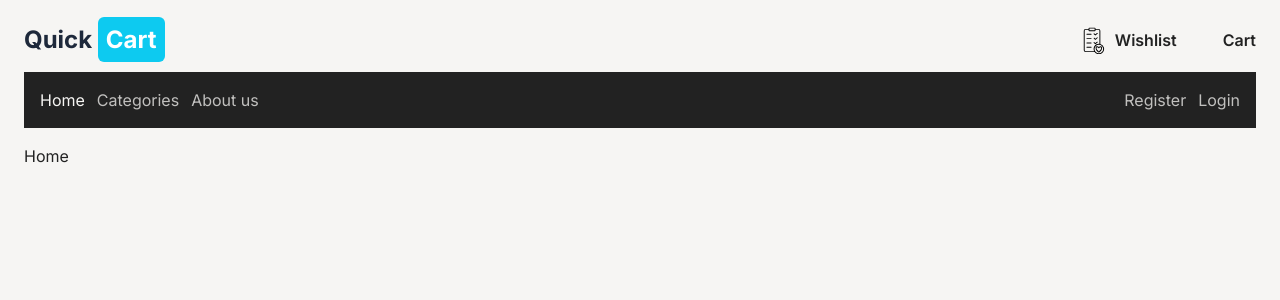
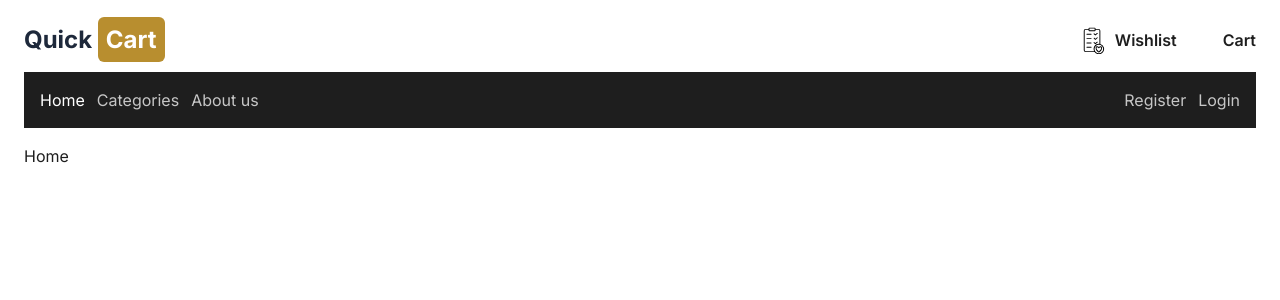
Before and after one commit to Mohammedatef1/modora, a React (Vite) app: page / in a window 1280 px wide. Shown: the top 300 px of the page. Built offline with nearby package versions, Linux system fonts and the light colour scheme; no server answers.

Commit message:
update: defalut colors

```diff
--- a/tailwind.config.js
+++ b/tailwind.config.js
@@ -6,9 +6,9 @@ module.exports = {
   theme: {
     extend: {
       colors:{
-        primary: "#0dcaf0",
-        background: "#F6F5F3",
-        secondary: "#222222"
+        primary: "#B88E2F",
+        background: "#ffffff",
+        secondary: "#1E1E1E"
       }
     },
   },
```
